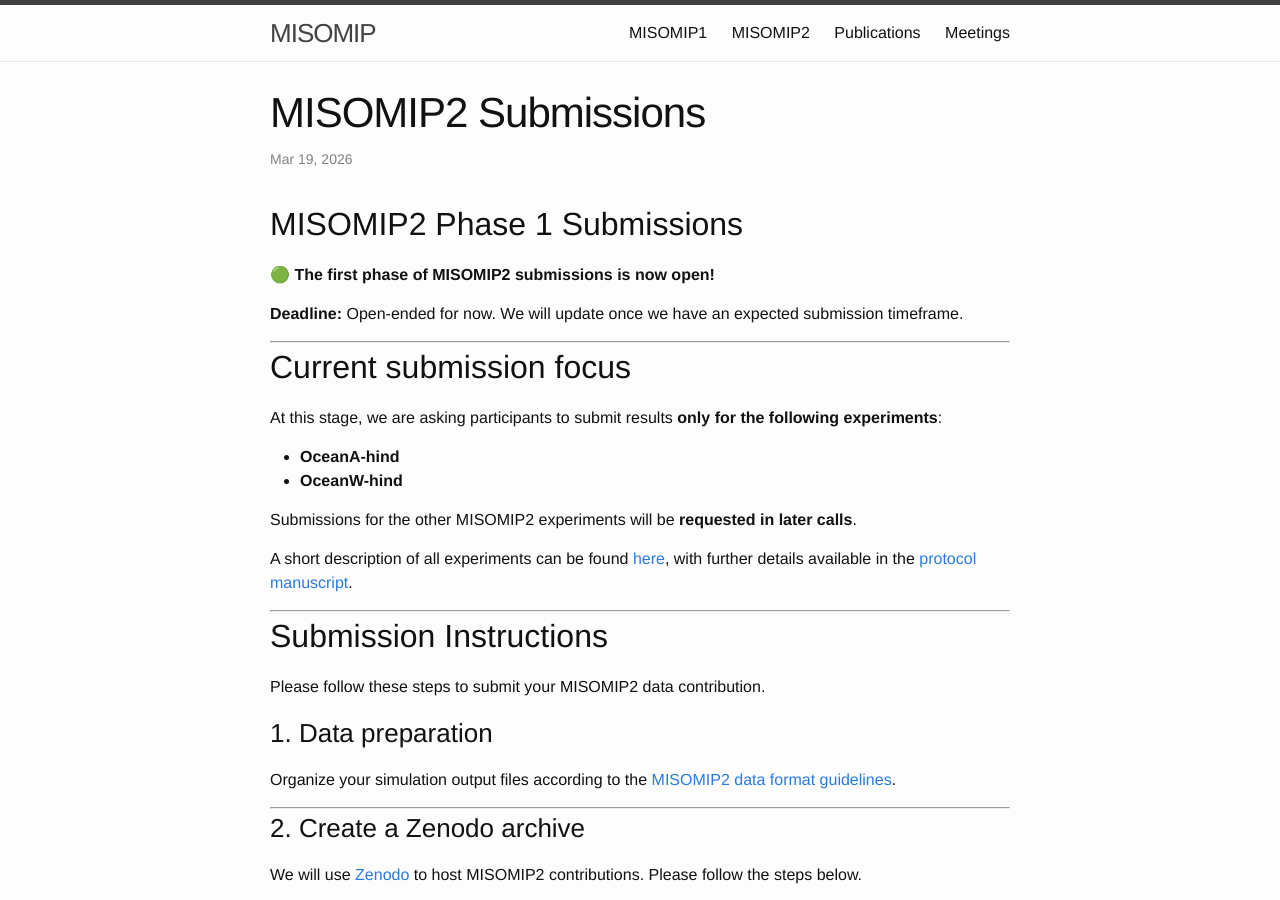
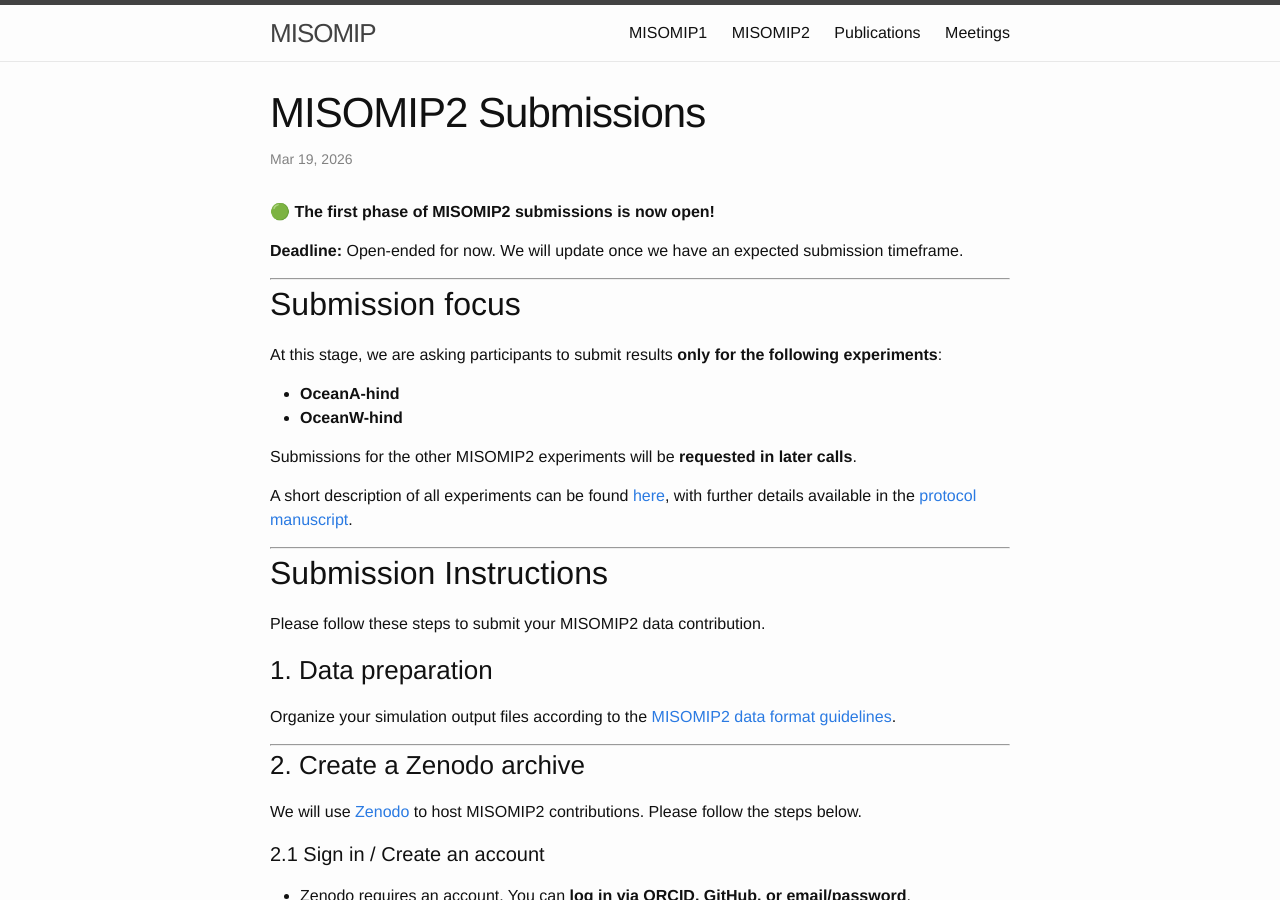
Before and after one commit to misomip/misomip.github.io, a Jekyll site: the page built from misomip2_dir/misomip2_submissions.md, in a window 1280 px wide and 900 px high. Built offline with Jekyll 4.4.1, drawn with Linux system fonts in a browser that asks for light colours.

Commit message:
Update misomip2_submissions.md

```diff
--- a/misomip2_dir/misomip2_submissions.md
+++ b/misomip2_dir/misomip2_submissions.md
@@ -3,8 +3,6 @@ layout: post
 title: MISOMIP2 Submissions
 date: 19-03-2026
 ---
-
-## MISOMIP2 Phase 1 Submissions
 
 **🟢 The first phase of MISOMIP2 submissions is now open!**
 
@@ -12,7 +10,7 @@ date: 19-03-2026
 
 ---
 
-## Current submission focus
+## Submission focus
 
 At this stage, we are asking participants to submit results **only for the following experiments**:
 
```
